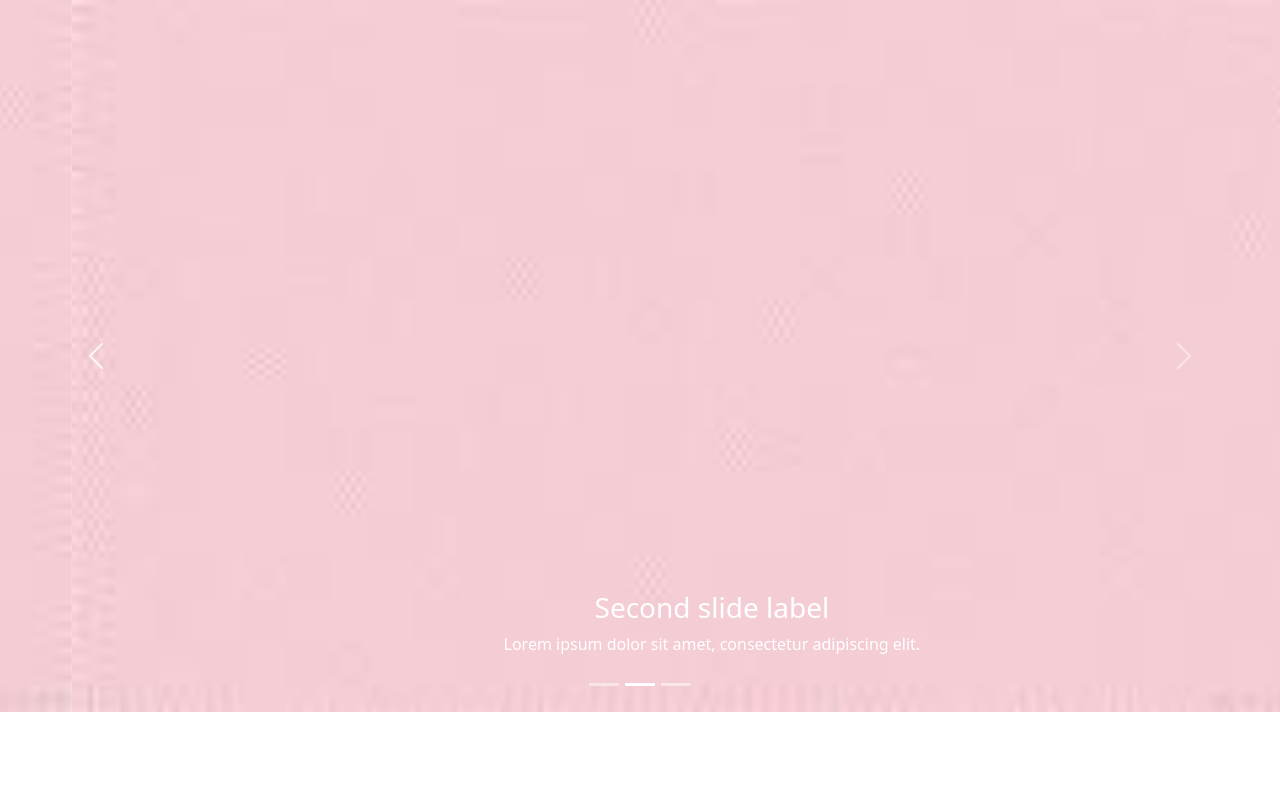
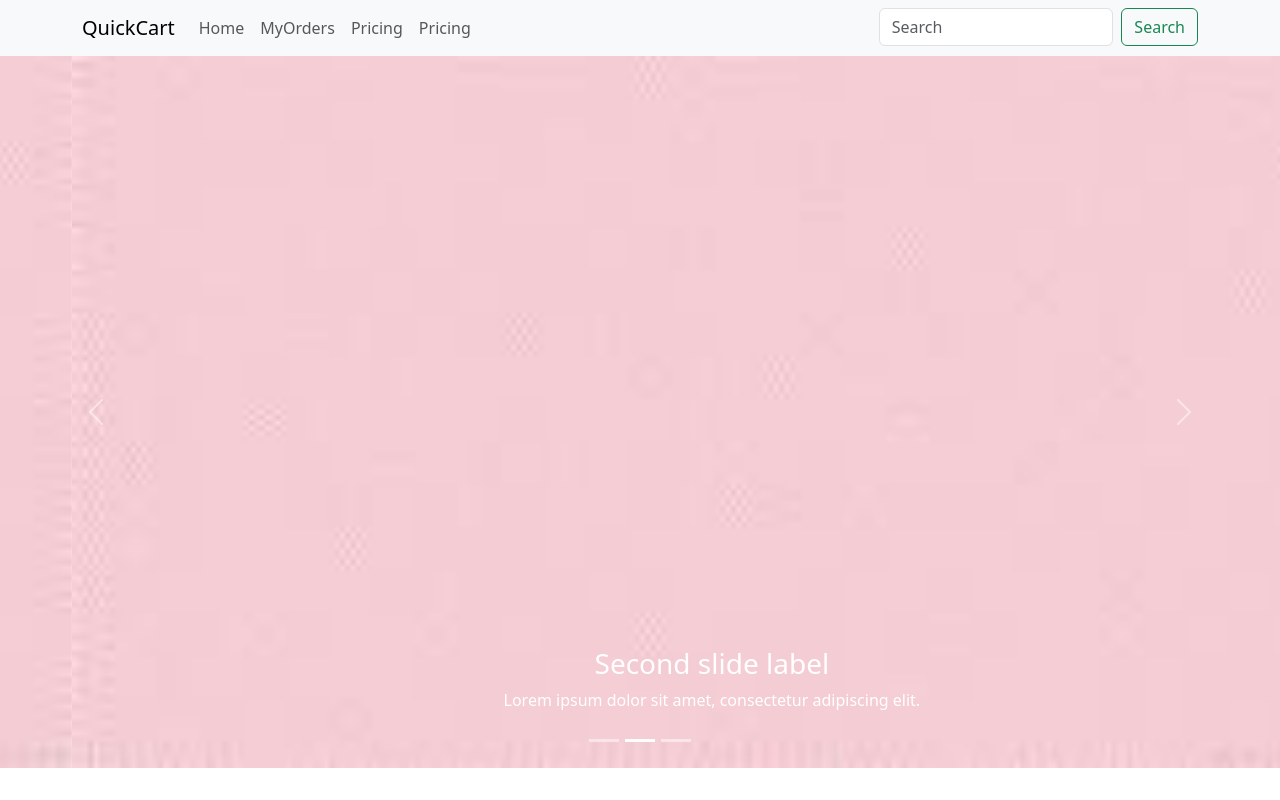
Before and after one commit to gitguy33/newrepo, a React (Create React App) app: page / in a window 1280 px wide. Built offline with nearby package versions, Linux system fonts and the light colour scheme.

Commit message:
navbar and carousel added

```diff
--- a/src/components/HomePage.jsx
+++ b/src/components/HomePage.jsx
@@ -1,6 +1,11 @@
 import { useState } from 'react';
 import Carousel from 'react-bootstrap/Carousel';
 import ExampleCarouselImage from './OIP.jpeg'; // Make sure to import your image correctly
+import Container from 'react-bootstrap/Container';
+import Nav from 'react-bootstrap/Nav';
+import Navbar from 'react-bootstrap/Navbar';
+import Form from 'react-bootstrap/Form';
+import Button from 'react-bootstrap/Button';
 
 export const Home = () => {
 
@@ -11,7 +16,32 @@
   };
 
   return (
+
     <div>
+      <div >
+      <Navbar bg="light" data-bs-theme="light">
+        <Container>
+          <Navbar.Brand href="#home">QuickCart</Navbar.Brand>
+          <Nav className="me-auto">
+            <Nav.Link href="#home">Home</Nav.Link>
+            <Nav.Link href="#features">MyOrders</Nav.Link>
+            <Nav.Link href="#pricing">Pricing</Nav.Link>
+            <Nav.Link href="#pricing">Pricing</Nav.Link>
+            <div style={{marginLeft:"400px"}}>
+            <Form className="d-flex" >
+            <Form.Control
+              type="search"
+              placeholder="Search"
+              className="me-2"
+              aria-label="Search"
+            />
+            <Button variant="outline-success">Search</Button>
+            </Form>
+            </div>
+          </Nav>
+        </Container>
+      </Navbar>
+      </div>
       <Carousel activeIndex={index} onSelect={handleSelect}>
         <Carousel.Item>
           <img
```
